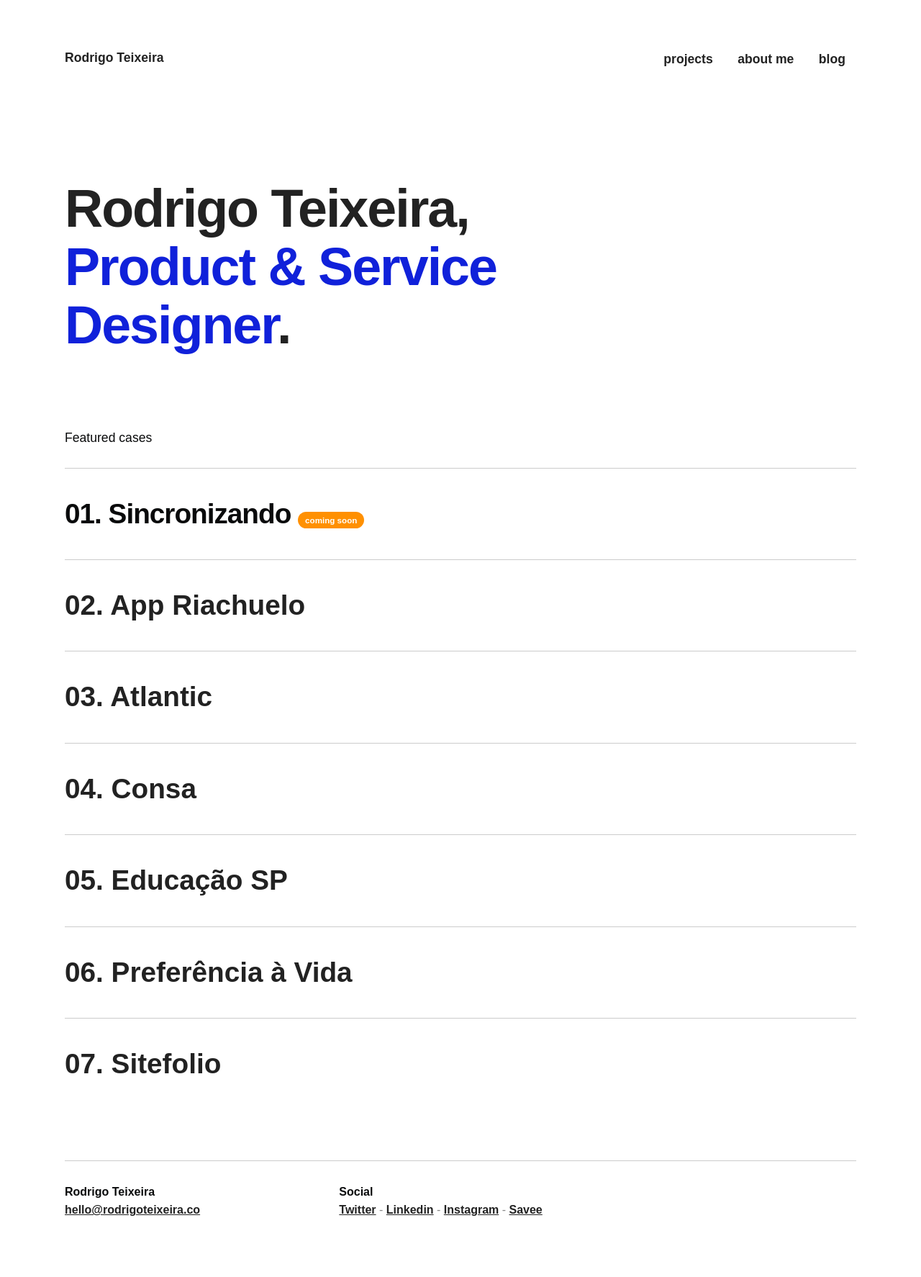
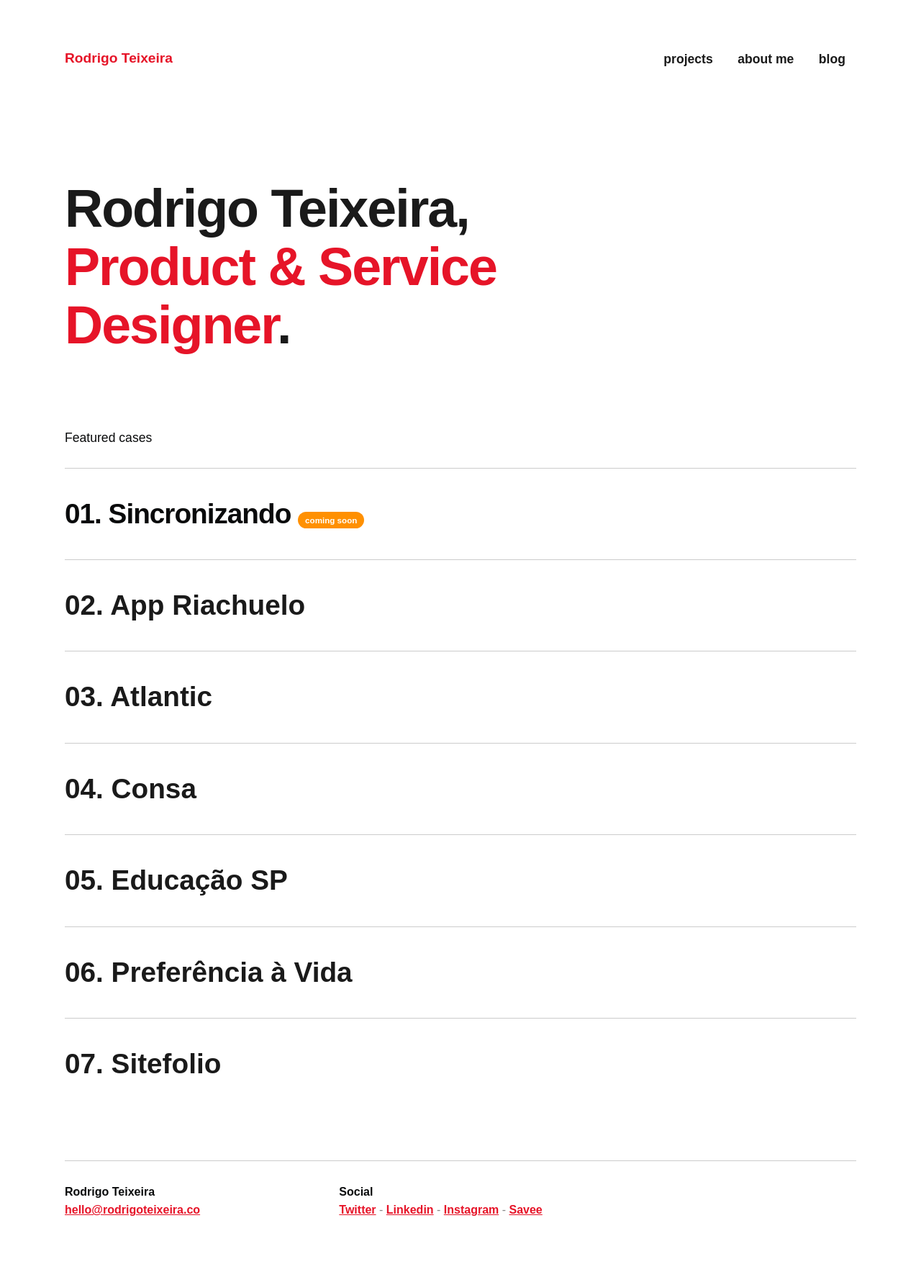
Before and after one commit to drigoteixeira/drigoteixeira.github.io, a Jekyll site: the page built from index.html, in a window 1280 px wide. Shown: the whole page at 72% size. Built offline with Jekyll 4.4.1, drawn with Linux system fonts in a browser that asks for light colours; some web fonts are replaced.

Commit message:
Update main color

```diff
--- a/_scss/links.scss
+++ b/_scss/links.scss
@@ -1,7 +1,7 @@
 /* Links
 –––––––––––––––––––––––––––––––––––––––––––––––––– */
 a {
-  color: $base-gray;
+  color: $main;
   transition: color 0.2s linear;
   -o-transition: color 0.2s linear;
   -moz-transition: color 0.2s linear;
@@ -37,5 +37,5 @@
 h4 a:hover,
 h5 a:hover,
 h6 a:hover {
-    color: $main;
+    color: $base-gray;
 }
--- a/_scss/lists.scss
+++ b/_scss/lists.scss
@@ -72,6 +72,10 @@
     padding-top: 40px;
 }
 
+.selected-work li a {
+    color: $base-gray;
+}
+
 .disclines {
     font-size: .8em;
 }
--- a/_scss/menu.scss
+++ b/_scss/menu.scss
@@ -4,14 +4,15 @@
 
 .logo {
     margin: 40px 0 0 0;
-    font-size: 1.1em;
-    letter-spacing: 0;
+    font-size: 1.2em;
+    letter-spacing: -1px;
     font-family: neue-haas-grotesk-text, sans-serif;
 }
 
 .logo a {
     font-weight: 700;
     text-decoration: none;
+    color: $main;
 }
 
 .logo .dash {
@@ -38,6 +39,7 @@
 
 .menu li a {
     text-decoration: none;
+    color: $base-gray;
 }
 
 @media (max-width: 576px) {
--- a/_scss/variables.scss
+++ b/_scss/variables.scss
@@ -1,8 +1,8 @@
 /* VARIABLES */
 
 $white: #ffffff;
-$main: #1021da;
-$base-gray: #222222;
+$main: #e61428;
+$base-gray: #1a1a1a;
 $gray-E: #EEEEEE;
 $gray-C: #CCCCCC;
 $gray-9: #999999;
--- a/about/index.html
+++ b/about/index.html
@@ -17,6 +17,7 @@
 </div>
 
 <div class="container">
+   <hr>
     <div class="row">
         <div class="four columns">
            <h2>About me</h2>
```
